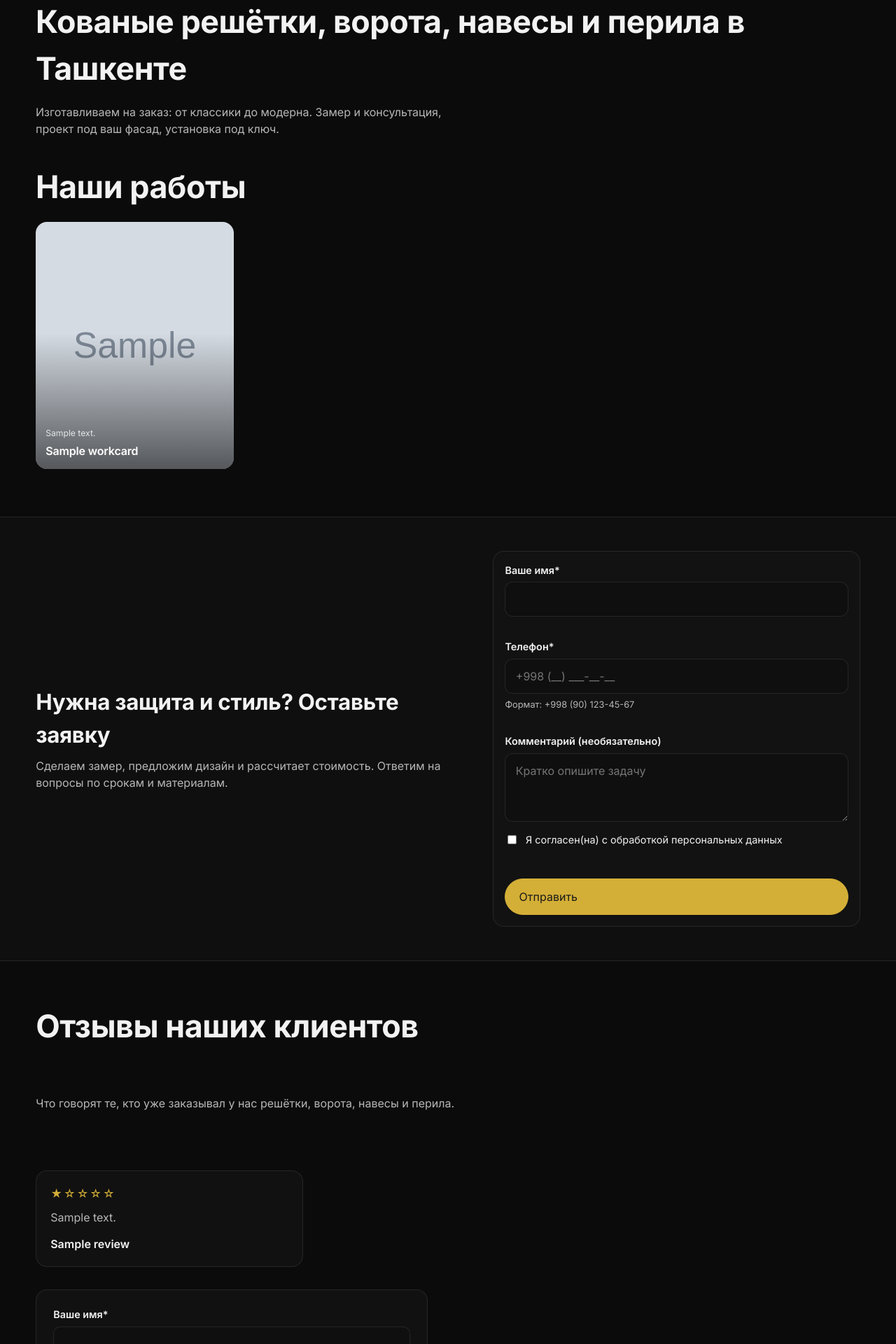
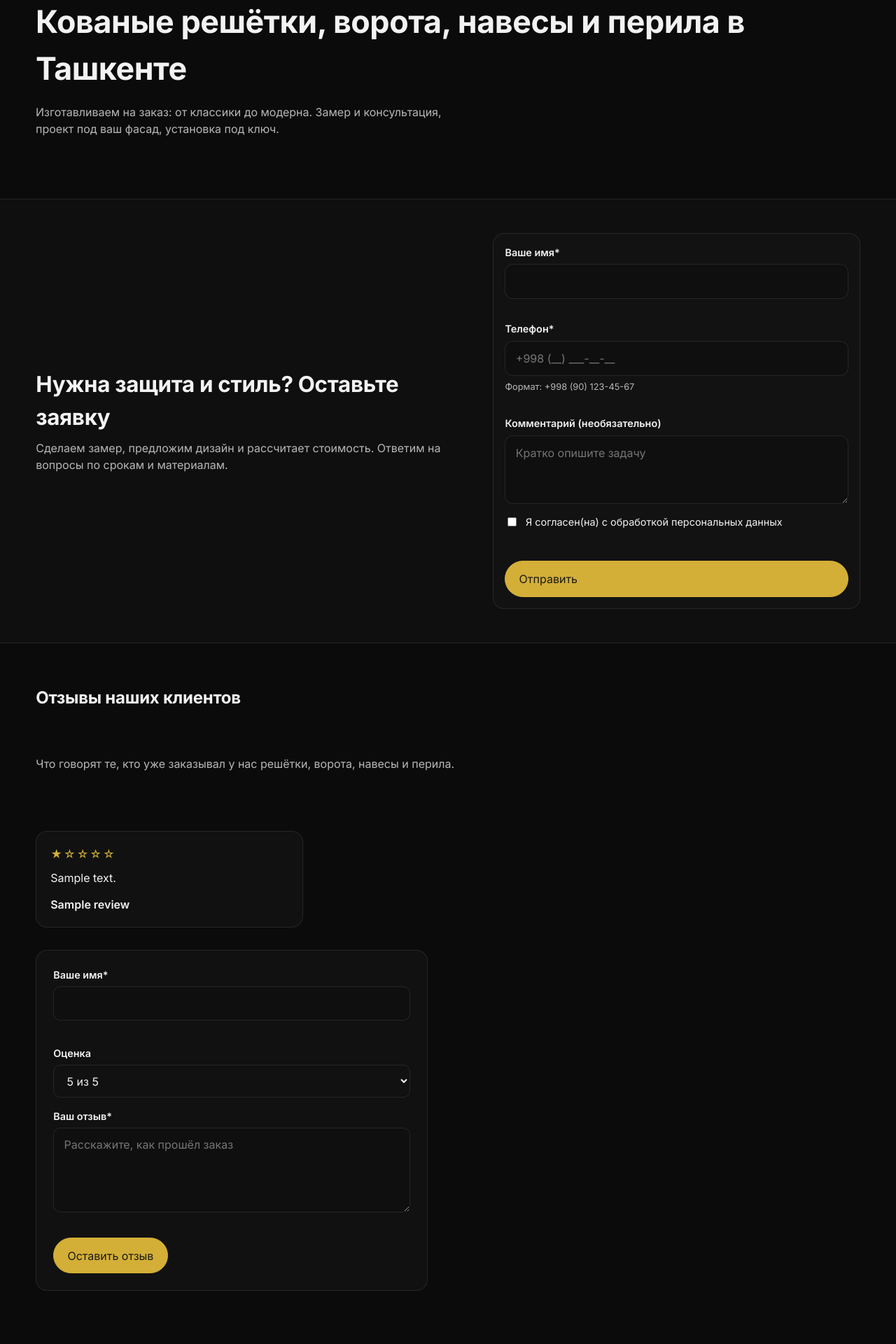
Before and after one commit to Saidaxrorxon/reshotka-house, a Django app: page / in a window 1280 px wide. Shown: the part 711-2631 px from the top of the page at 70% size. Run offline with Django 5.2, Linux system fonts and the light colour scheme; tables that the repository leaves empty hold one stand-in row (values such as "Sample post"); grey boxes marked "Sample" are stand-in pictures.

Commit message:
Remove empty "Наши работы" section from the home page
No WorkCard entries exist in production, so this rendered as a bare
heading with an empty gap. Removed the section (views.home() no longer
queries work_cards) and fixed a pre-existing unclosed <section> tag for
the "lead" block that was sitting right above it. WorkCard model/admin
are untouched in case they get used elsewhere later.

Co-authored-by: Claude <noreply@anthropic.com>

```diff
--- a/app/views.py
+++ b/app/views.py
@@ -6,7 +6,6 @@ from .forms import ConsultationRequestForm, ReviewForm
 from .models import *
 
 def home(request):
-    work_cards = WorkCard.objects.all()
     reviews = Review.objects.filter(is_approved=True)
 
     form = ConsultationRequestForm()
@@ -25,7 +24,6 @@ def home(request):
                 return redirect(request.path)  # Перенаправляем обратно на главную
 
     return render(request, "index.html", {
-        "work_cards": work_cards,
         "form": form,
         "review_form": review_form,
         "reviews": reviews,
--- a/templates/index.html
+++ b/templates/index.html
@@ -112,28 +112,6 @@
     <p class="reveal" data-reveal>
       Изготавливаем на заказ: от классики до модерна. Замер и консультация, проект под ваш фасад, установка под ключ.
     </p>
-  </div>
-
-
-
-<!-- Portfolio -->
-<section id="portfolio" class="portfolio" aria-labelledby="portfolio-title">
-  <div class="container">
-    <h2 id="portfolio-title" class="reveal" data-reveal>Наши работы</h2>
-    <div class="grid" id="portfolioGrid">
-      {% for work in work_cards %}
-      <article class="card" data-cat="{{ work.category_slug }}">
-        <div class="media">
-          <img src="{{ work.image.url }}" alt="{{ work.title }}" loading="lazy" />
-          <div class="grad"></div>
-          <header class="meta">
-            <div class="line">{{ work.line_text }}</div>
-            <h3>{{ work.title }}</h3>
-          </header>
-        </div>
-      </article>
-      {% endfor %}
-    </div>
   </div>
 </section>
 
```
Also changed, not shown: app/tests.py (+0 -10 lines).
